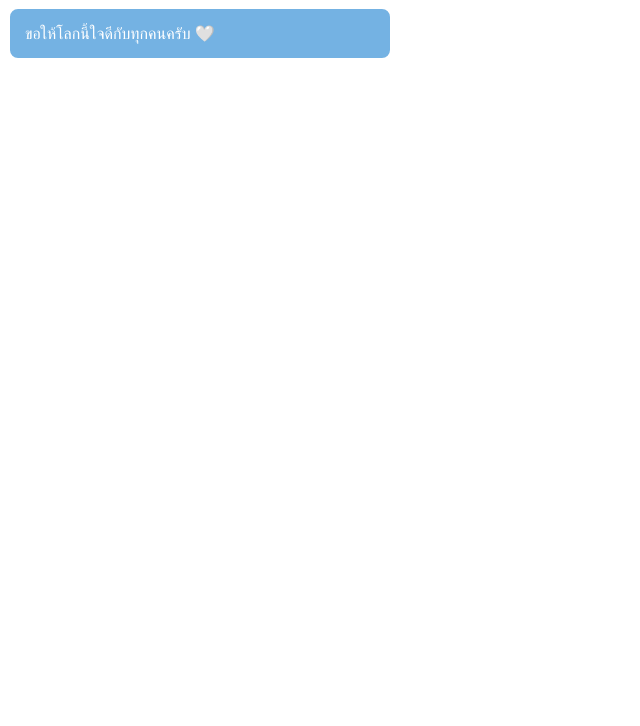
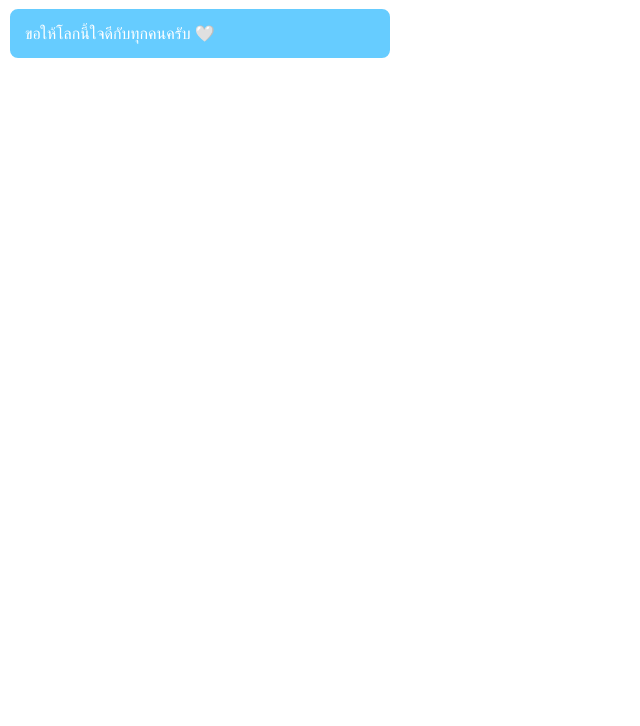
Before and after one commit to Athens04/feelingtheo.github.io, a plain HTML site: page index.html in a window 1280 px wide. Shown: the part 74-800 px from the top of the page, without its empty margins (0-640 px from the left). Drawn offline with Linux system fonts and the light colour scheme.

Commit message:
Update index.html

```diff
--- a/index.html
+++ b/index.html
@@ -9,7 +9,7 @@
     border: 2px solid white;   /* กรอบสีขาว */
     padding: 15px;
     width: 350px;
-    background-color: #74B2E3; /* เปลี่ยนสีพื้นหลังได้ */
+    background-color: #66CCFF; /* เปลี่ยนสีพื้นหลังได้ */
     color: white;              /* เปลี่ยนสีตัวอักษรได้ */
     border-radius: 10px;
     margin-bottom: 10px;
```
